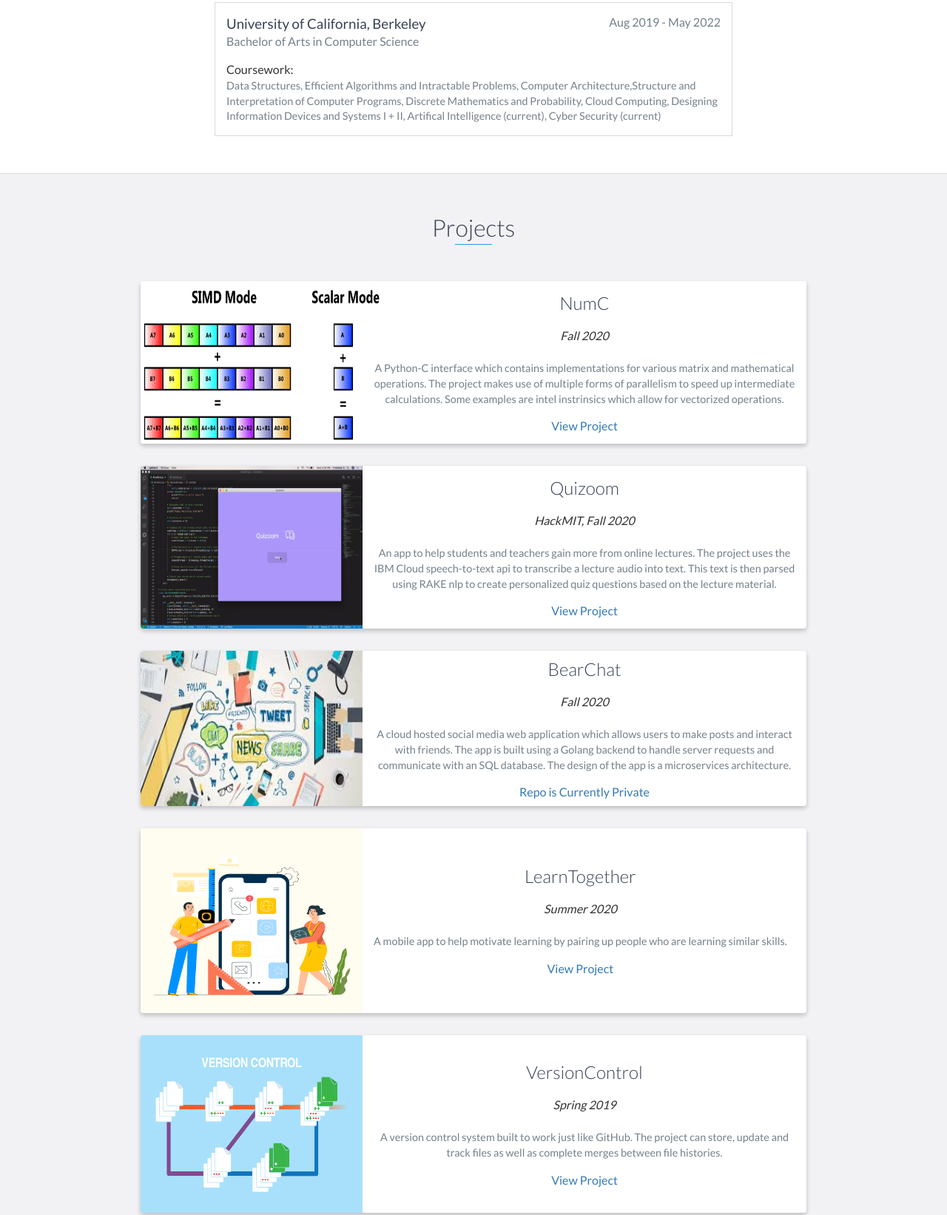
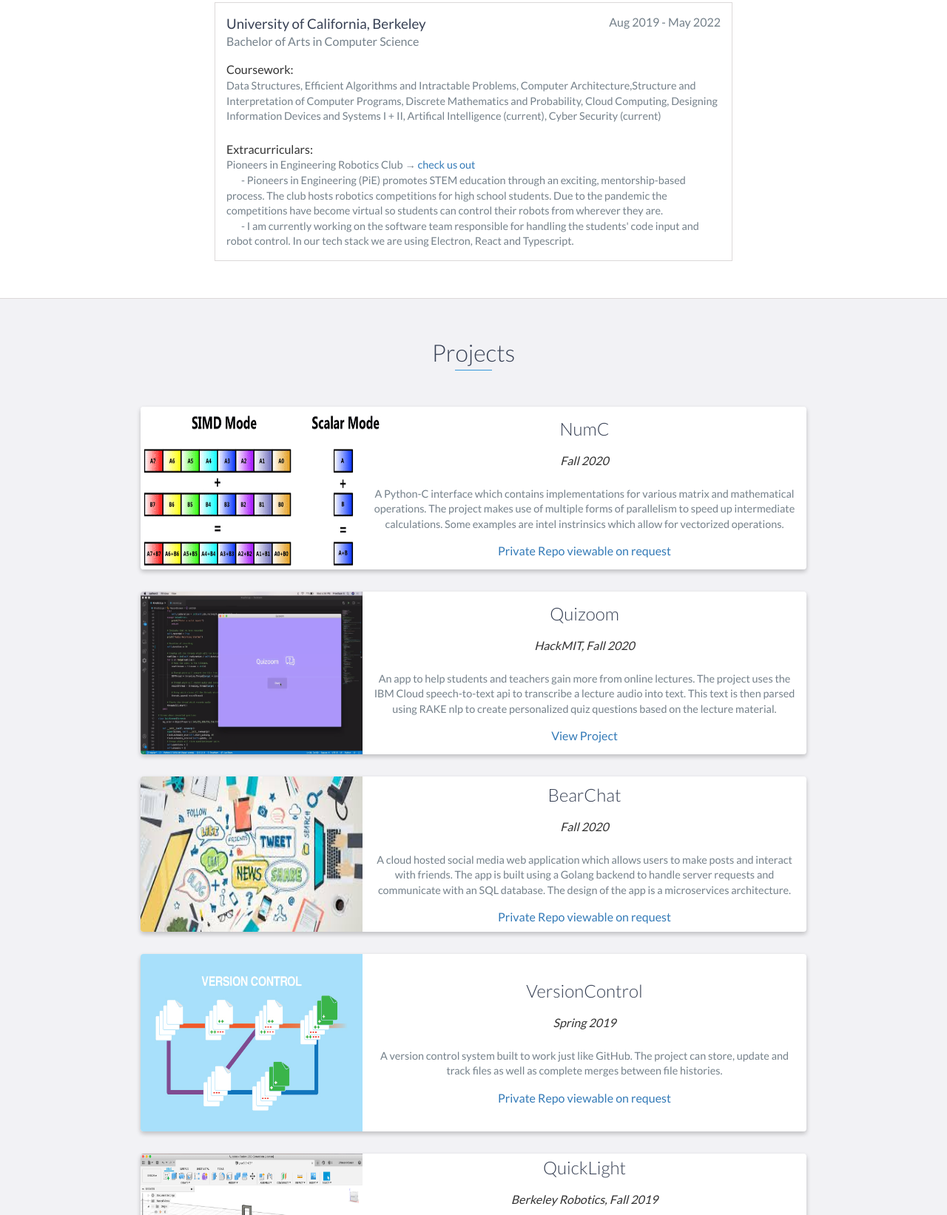
Before and after one commit to uthmanmomen13/github-pages, a website: page index.html in a window 1280 px wide. Shown: the part 2194-3837 px from the top of the page at 74% size. Drawn offline with nearby package versions, Linux system fonts and the light colour scheme.

Commit message:
updated Education and repos

```diff
--- a/index.html
+++ b/index.html
@@ -143,6 +143,18 @@
                 Cloud Computing, Designing Information Devices and Systems I + II, Artifical Intelligence
                 (current), Cyber Security (current)
             </p>
+            <br/>
+            Extracurriculars:
+            <p>
+                Pioneers in Engineering Robotics Club &rarr; <a href="https://pierobotics.org">  check us out</a>
+            </p>
+            <p style="text-indent: 20px;">
+                - Pioneers in Engineering (PiE) promotes STEM education through an exciting, mentorship-based process.
+                 The club hosts robotics competitions for high school students. Due to the pandemic the competitions have become virtual so students can control their robots from wherever they are.
+            </p>
+            <p style="text-indent: 20px;">
+                - I am currently working on the software team responsible for handling the students' code input and robot control. In our tech stack we are using Electron, React and Typescript.
+            </p>
         </div>
         <!-- End .education-block -->
 
@@ -186,7 +198,7 @@
                             The project makes use of multiple forms of parallelism to speed up intermediate calculations.
                             Some examples are intel instrinsics which allow for vectorized operations.
                         </p>
-                        <a href="https://github.com/preethamsura/Quizoom">View Project</a>
+                        <a>Private Repo viewable on request</a>
                     </div>
                     <!-- End .project-info -->
                 </div>
@@ -226,28 +238,11 @@
                             The app is built using a Golang backend to handle server requests and communicate with an SQL database.
                             The design of the app is a microservices architecture.
                         </p>
-                         <a>Repo is Currently Private</a>
+                         <a>Private Repo viewable on request</a>
                     </div>
                     <!-- End .project-info -->
                 </div>
                 <!-- End .project -->
-
-                <div class="project shadow-large">
-                    <div class="project-image">
-                        <img src="images/learn.png" height="250" width="300"/>
-                    </div>
-                    <!-- End .project-image -->
-                    <div class="project-info">
-                        <h3>LearnTogether</h3>
-                        <i>Summer 2020</i>
-                        <br><br/>
-                        <p>
-                            A mobile app to help motivate learning by pairing up people who are learning similar skills.
-                        </p>
-                        <a href="https://github.com/preethamsura/Learn-Together">View Project</a>
-                    </div>
-                    <!-- End .project-info -->
-                </div>
 
                 <div class="project shadow-large">
                     <div class="project-image">
@@ -261,7 +256,7 @@
                         <p>
                             A version control system built to work just like GitHub. The project can store, update and track files as well as complete merges between file histories.
                         </p>
-                        <a href="https://github.com/uthmanmomen13/VersionControl">View Project</a>
+                        <a>Private Repo viewable on request</a>
                     </div>
                     <!-- End .project-info -->
                 </div>
```
